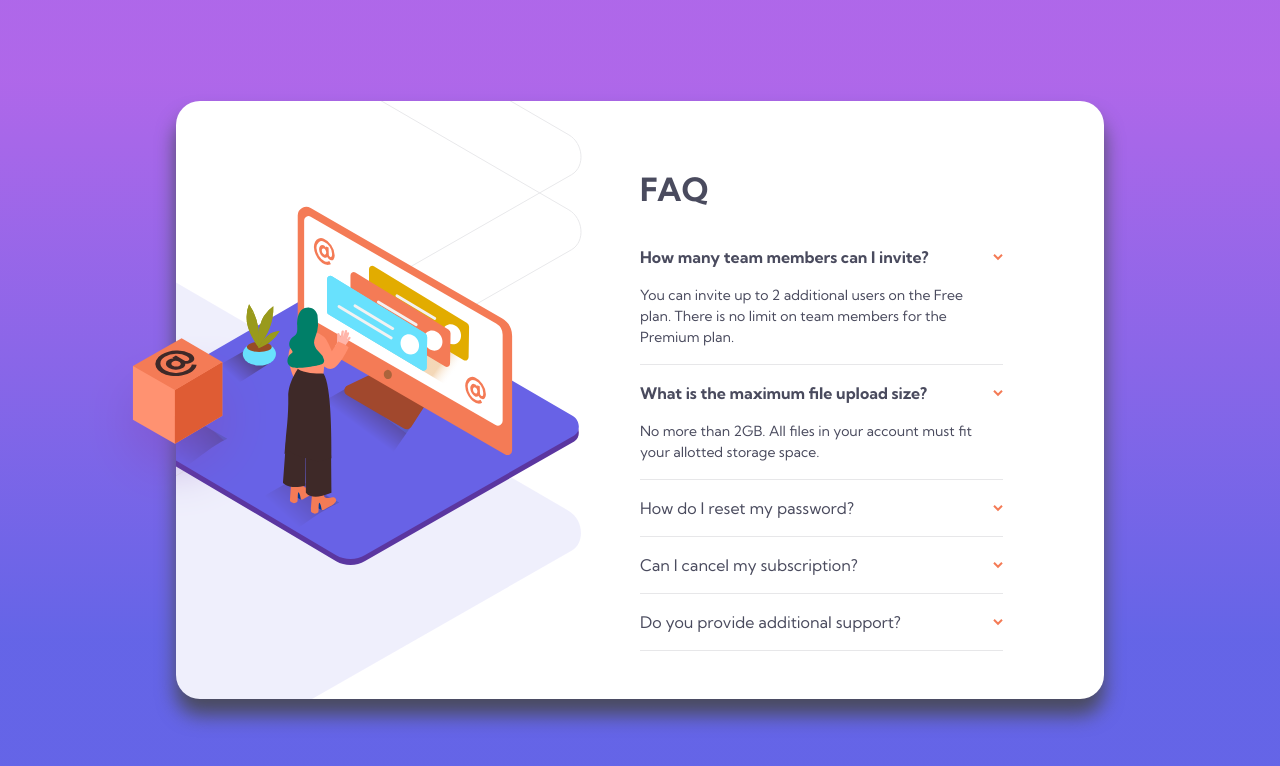
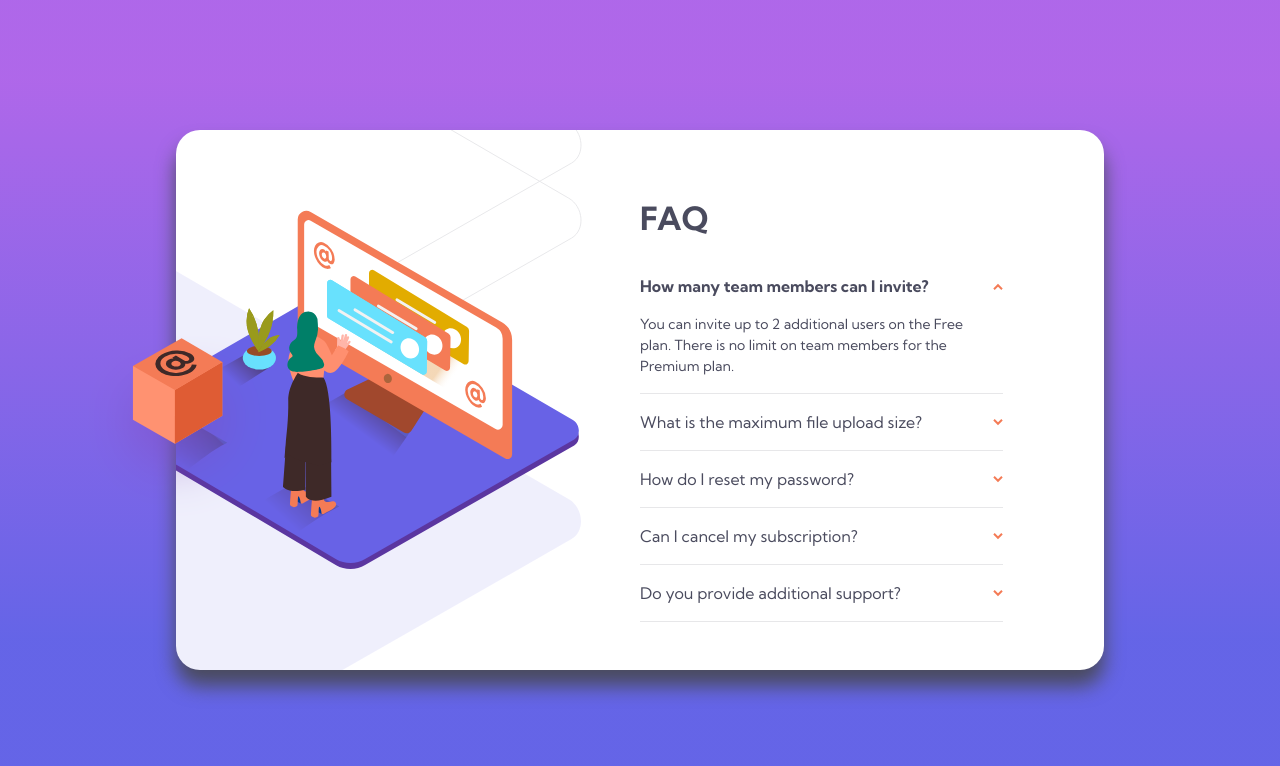
Before and after one commit to tabascum/faq-accordion-card, a plain HTML site: page index.html in a window 1280 px wide. Both pictures are taken after a click on the element "How many team members can I invite?". Drawn offline with Linux system fonts and the light colour scheme.

Commit message:
Fix the issue with the display / hide answer

```diff
--- a/main.js
+++ b/main.js
@@ -1,17 +1,25 @@
-const question = document.querySelectorAll(".faq-question");
-let i;
+const questions = document.querySelectorAll(".faq-question");
 
-for (i = 0; i < question.length; i++) {
-  question[i].addEventListener("click", function () {
-    let answer = this.nextElementSibling;
+questions.forEach((question) => {
+  question.addEventListener("click", () => {
+    activeRemoval();
 
-    if (answer.style.display === "block") {
-      answer.style.display = "none";
-      this.classList.remove("active");
-    } else {
-      answer.style.display = "block";
-      answer.style;
-      this.classList.add("active");
-    }
+    question.classList.add("active");
+
+    displayAnswer(question);
   });
+});
+
+function displayAnswer(question) {
+  const answer = question.nextElementSibling;
+  answer.classList.remove("hidden");
 }
+
+function activeRemoval() {
+  const selectedQuestion = document.querySelector(".faq-question.active");
+  if (selectedQuestion) {
+    selectedQuestion.classList.remove("active");
+    const answer = selectedQuestion.nextElementSibling;
+    answer.classList.add("hidden");
+  }
+}
--- a/style.css
+++ b/style.css
@@ -72,22 +72,27 @@ picture #box {
   cursor: pointer;
 }
 
+.faq-question.active {
+  display: flex;
+  font-weight: 700;
+  transition: all 0.5s ease;
+}
+
+.faq-question.active > img {
+  transform: rotateX(-180deg);
+}
+
+.faq-answer {
+  display: flex;
+}
+
 .faq-answer p {
   max-width: 350px;
   margin-block-end: 1rem;
 }
 
-.hidden {
+.faq-answer.hidden {
   display: none;
-}
-
-.active {
-  display: flex;
-  font-weight: 700;
-}
-
-.active > img {
-  transform-y: rotate(-180deg);
 }
 
 /* .attribution {
```
